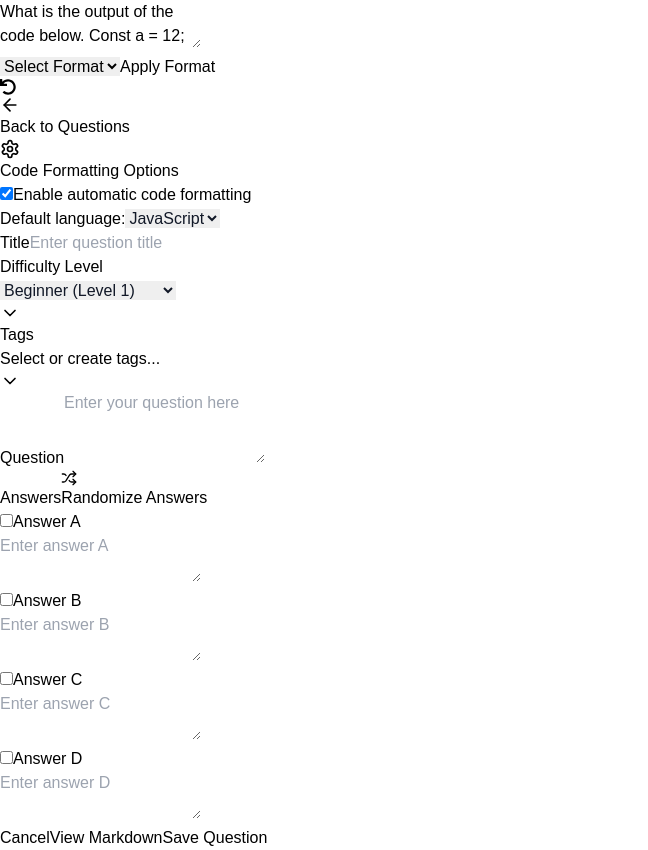
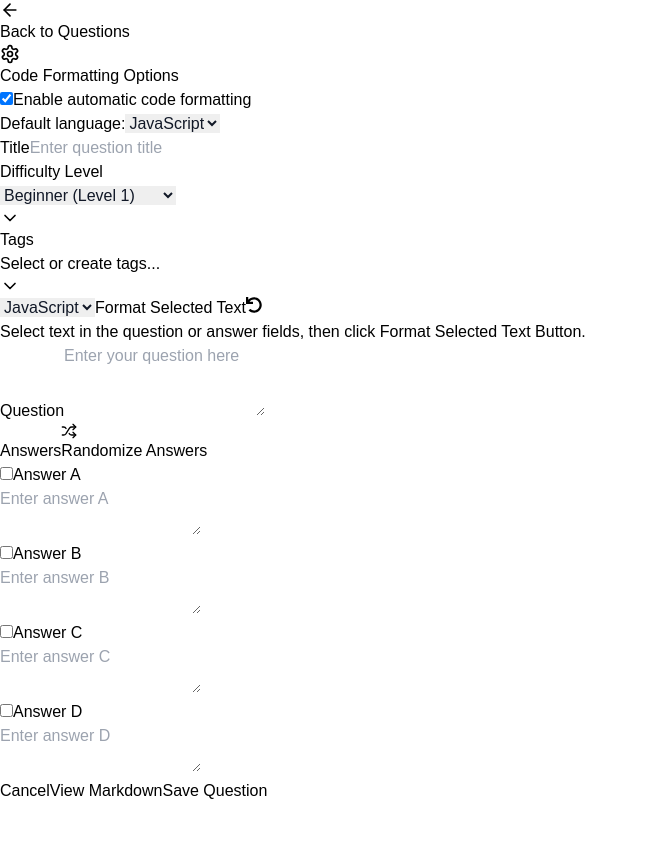
Before and after one commit to NeemaMwende/VisualEditor, a Next.js app: page /questioneditor in a window 1280 px wide. Shown: the whole page, without its empty margins (0-648 px from the left). After the commit the page ends 803 px from the top, so only its background shows below. Built offline with nearby package versions, Linux system fonts and the light colour scheme.

Commit message:
updates: selectionapi implementation

```diff
--- a/src/app/components/TextSelectionFormatter.tsx
+++ b/src/app/components/TextSelectionFormatter.tsx
@@ -1,98 +1,150 @@
-import React, { useRef, useState } from "react";
+import React, { useState } from 'react';
 import { FaUndo } from "react-icons/fa";
 
-const TextSelectionFormatter: React.FC = () => {
-  const textAreaRef = useRef<HTMLTextAreaElement>(null);
-  const [format, setFormat] = useState<string>("");
-  const [originalText, setOriginalText] = useState<string>(""); // Stores the text before formatting
-  const [selectionStart, setSelectionStart] = useState<number>(0);
-  const [selectionEnd, setSelectionEnd] = useState<number>(0);
+interface TextSelectionFormatterProps {
+  questionRef: React.RefObject<HTMLTextAreaElement>;
+  answerRefs: React.RefObject<Array<HTMLTextAreaElement>>;
+  onFormat: (formattedText: string, language: 'javascript' | 'html') => void;
+  currentQuestion: {
+    question: string;
+    answers: { id: string; text: string; isCorrect: boolean }[];
+    difficulty: number;
+    tags: string[];
+    title: string;
+  };
+  onQuestionChange: (newQuestion: string) => void;
+  onAnswerChange: (answers: { id: string; text: string; isCorrect: boolean }[]) => void;
+}
 
-  const handleApplyFormat = () => {
-    const textArea = textAreaRef.current;
+const TextSelectionFormatter: React.FC<TextSelectionFormatterProps> = ({
+  questionRef,
+  answerRefs,
+  onFormat,
+  currentQuestion,
+  onQuestionChange,
+  onAnswerChange
+}) => {
+  const [format, setFormat] = useState<'javascript' | 'html'>('javascript');
+  const [previousState, setPreviousState] = useState<{
+    question: string;
+    answers: { id: string; text: string; isCorrect: boolean }[];
+  }>({
+    question: currentQuestion.question,
+    answers: currentQuestion.answers
+  });
 
-    if (!textArea) {
-      console.error("Textarea element not found.");
-      return;
+  const getSelectedText = (): {
+    text: string | null,
+    type: 'question' | 'answer' | null,
+    index?: number
+  } => {
+    // Check question textarea first
+    if (questionRef.current) {
+      const start = questionRef.current.selectionStart;
+      const end = questionRef.current.selectionEnd;
+      const selectedText = questionRef.current.value.slice(start, end);
+      if (selectedText.trim()) {
+        return { text: selectedText, type: 'question' };
+      }
     }
 
-    const start = textArea.selectionStart || 0;
-    const end = textArea.selectionEnd || 0;
+    // Check answer textareas
+    if (answerRefs.current) {
+      for (let i = 0; i < answerRefs.current.length; i++) {
+        const textarea = answerRefs.current[i];
+        if (textarea) {
+          const start = textarea.selectionStart;
+          const end = textarea.selectionEnd;
+          const selectedText = textarea.value.slice(start, end);
+          if (selectedText.trim()) {
+            return { text: selectedText, type: 'answer', index: i };
+          }
+        }
+      }
+    }
 
-    if (start === end) {
+    return { text: null, type: null };
+  };
+
+  const handleTextFormat = () => {
+    const selectedInfo = getSelectedText();
+
+    if (!selectedInfo.text) {
       alert("Please select some text to format.");
       return;
     }
 
-    const selectedText = textArea.value.slice(start, end);
+    // Store previous state for potential undo
+    setPreviousState({
+      question: currentQuestion.question,
+      answers: currentQuestion.answers
+    });
 
-    if (!format) {
-      alert("Please select a format from the dropdown!");
-      return;
+    if (selectedInfo.type === 'question' && questionRef.current) {
+      const start = questionRef.current.selectionStart;
+      const end = questionRef.current.selectionEnd;
+
+      const formattedQuestion = questionRef.current.value.slice(0, start) +
+        `\`\`\`${format}\n${selectedInfo.text}\n\`\`\`` +
+        questionRef.current.value.slice(end);
+
+      onQuestionChange(formattedQuestion);
+      onFormat(selectedInfo.text, format);
+    } else if (selectedInfo.type === 'answer' &&
+               selectedInfo.index !== undefined &&
+               answerRefs.current?.[selectedInfo.index]) {
+      const textarea = answerRefs.current[selectedInfo.index];
+      const start = textarea.selectionStart;
+      const end = textarea.selectionEnd;
+
+      const updatedAnswers = currentQuestion.answers.map((answer, index) => {
+        if (index === selectedInfo.index) {
+          const formattedAnswer = textarea.value.slice(0, start) +
+            `\`\`\`${format}\n${selectedInfo.text}\n\`\`\`` +
+            textarea.value.slice(end);
+          return { ...answer, text: formattedAnswer };
+        }
+        return answer;
+      });
+
+      onAnswerChange(updatedAnswers);
+      onFormat(selectedInfo.text, format);
     }
-
-    const formattedText = `\`\`\`${format}${selectedText}\`\`\``;
-
-    const beforeText = textArea.value.slice(0, start);
-    const afterText = textArea.value.slice(end);
-    textArea.value = `${beforeText}${formattedText}${afterText}`;
-
-    const newCaretPosition = beforeText.length + formattedText.length;
-    textArea.setSelectionRange(newCaretPosition, newCaretPosition);
-
-    // Save original text
-    setOriginalText(textArea.value); // Save original before applying format
-    setSelectionStart(newCaretPosition);
-    setSelectionEnd(newCaretPosition);
-
-    textArea.focus();
   };
 
   const handleUndo = () => {
-    const textArea = textAreaRef.current;
-
-    if (!textArea) {
-      console.error("Textarea element not found.");
-      return;
-    }
-
-    textArea.value = originalText;
-    textArea.setSelectionRange(selectionStart, selectionEnd);
-
-    textArea.focus();
+    onQuestionChange(previousState.question);
+    onAnswerChange(previousState.answers);
   };
 
   return (
-    <div className="p-6 font-sans">
-      <textarea
-        ref={textAreaRef}
-        className="w-full h-48 p-3 border border-gray-300 rounded-md focus:outline-none focus:ring-2 focus:ring-purple-500"
-        defaultValue="What is the output of the code below. Const a = 12; Const b = 13; sum = a + b; console.log(sum);"
-      />
-      <div className="mt-4 flex items-center gap-4">
+    <div className="mb-4 p-4 bg-gray-50 rounded-lg border">
+      <div className="flex items-center gap-4 mb-2">
         <select
           value={format}
-          onChange={(e) => setFormat(e.target.value)}
-          className="px-4 py-2 border border-gray-300 rounded-md focus:outline-none focus:ring-2 focus:ring-purple-500"
+          onChange={(e) => setFormat(e.target.value as 'javascript' | 'html')}
+          className="px-3 py-2 border rounded-md text-sm"
         >
-          <option value="">Select Format</option>
           <option value="javascript">JavaScript</option>
           <option value="html">HTML</option>
         </select>
         <button
-          onClick={handleApplyFormat}
-          className="px-6 py-2 bg-purple-600 text-white rounded-md hover:bg-purple-700 focus:outline-none focus:ring-2 focus:ring-purple-500"
+          onClick={handleTextFormat}
+          className="px-4 py-2 bg-blue-500 text-white rounded-md text-sm hover:bg-blue-600"
         >
-          Apply Format
+          Format Selected Text
         </button>
-        <div
+        <button
           onClick={handleUndo}
-          className="relative cursor-pointer"
-          title="Undo changes"
+          className="text-gray-600 hover:text-gray-800"
+          title="Undo last change"
         >
-          <FaUndo className="text-xl text-gray-600 hover:text-gray-800" />
-        </div>
+          <FaUndo />
+        </button>
       </div>
+      <p className="text-xs text-gray-600">
+        Select text in the question or answer fields, then click Format Selected Text Button.
+      </p>
     </div>
   );
 };
--- a/src/app/questioneditor/components/QuestionEditor.tsx
+++ b/src/app/questioneditor/components/QuestionEditor.tsx
@@ -69,7 +69,8 @@ const QuestionEditor: React.FC<QuestionEditorProps> = ({ onSave, onBack, initial
   });
   const [answerOrder, setAnswerOrder] = useState<string[]>([]);
   const lastLanguageRef = useRef<'javascript' | 'html'>(formattingOptions.defaultLanguage);
-
+  const questionRef = useRef<HTMLTextAreaElement>(null);
+  const answerRefs = useRef<Array<HTMLTextAreaElement>>([]);
 
   const handleFormatText = (formattedText: string, language: 'javascript' | 'html') => {
     // Update either question or answer based on current selection context
@@ -351,17 +352,7 @@ useEffect(() => {
 
   return (
     <div className="w-full max-w-4xl mx-auto p-2 sm:p-4">
-        <TextSelectionFormatter
-  onFormat={handleFormatText}
-  currentQuestion={{
-    question,
-    answers,
-    difficulty,
-    tags,
-    title
-  }}
-  onQuestionChange={setQuestion}
-/>
+
       <div className="mb-4">
         <button
           onClick={handleBack}
@@ -435,16 +426,33 @@ useEffect(() => {
               />
             </div>
 
+            <TextSelectionFormatter
+              questionRef={questionRef}
+              answerRefs={answerRefs}
+              onFormat={handleFormatText}
+              currentQuestion={{
+                question,
+                answers,
+                difficulty,
+                tags,
+                title
+              }}
+              onQuestionChange={setQuestion}
+              onAnswerChange={setAnswers}
+            />
+
             <div className="space-y-2">
               <label className="block text-gray-700 text-sm font-bold">
                 Question
               </label>
               <textarea
                 value={question}
+                ref={questionRef}
                 onChange={(e) => setQuestion(e.target.value)}
                 className="w-full p-2 sm:p-3 border rounded-md focus:outline-none focus:ring-2 focus:ring-blue-500"
                 rows={3}
                 placeholder="Enter your question here"
+
               />
             </div>
 
@@ -467,6 +475,7 @@ useEffect(() => {
                     <div className="flex items-center gap-2">
                       <input
                         type="checkbox"
+                         id={`answer-${index}`}
                         checked={answer.isCorrect}
                         onChange={() => {
                           const newAnswers = answers.map((ans, i) => ({
@@ -482,7 +491,14 @@ useEffect(() => {
                       </label>
                     </div>
                     <textarea
+                      key={answer.id}
+                      ref={(el) => {
+                        if (el) {
+                          answerRefs.current[index] = el;
+                        }
+                      }}
                       value={answer.text}
+                     // value={answer.text}
                       onChange={(e) => {
                         const newAnswers = [...answers];
                         newAnswers[index] = { ...answer, text: e.target.value };
```
